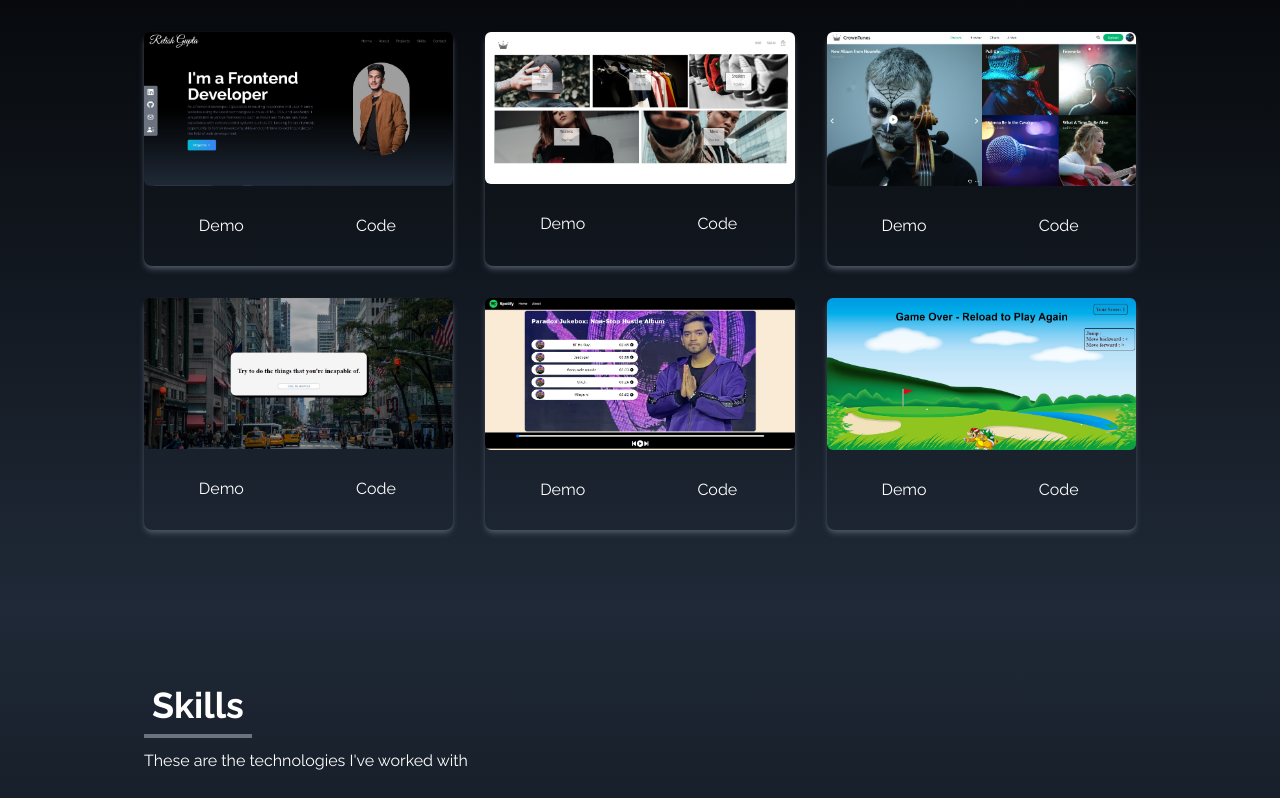
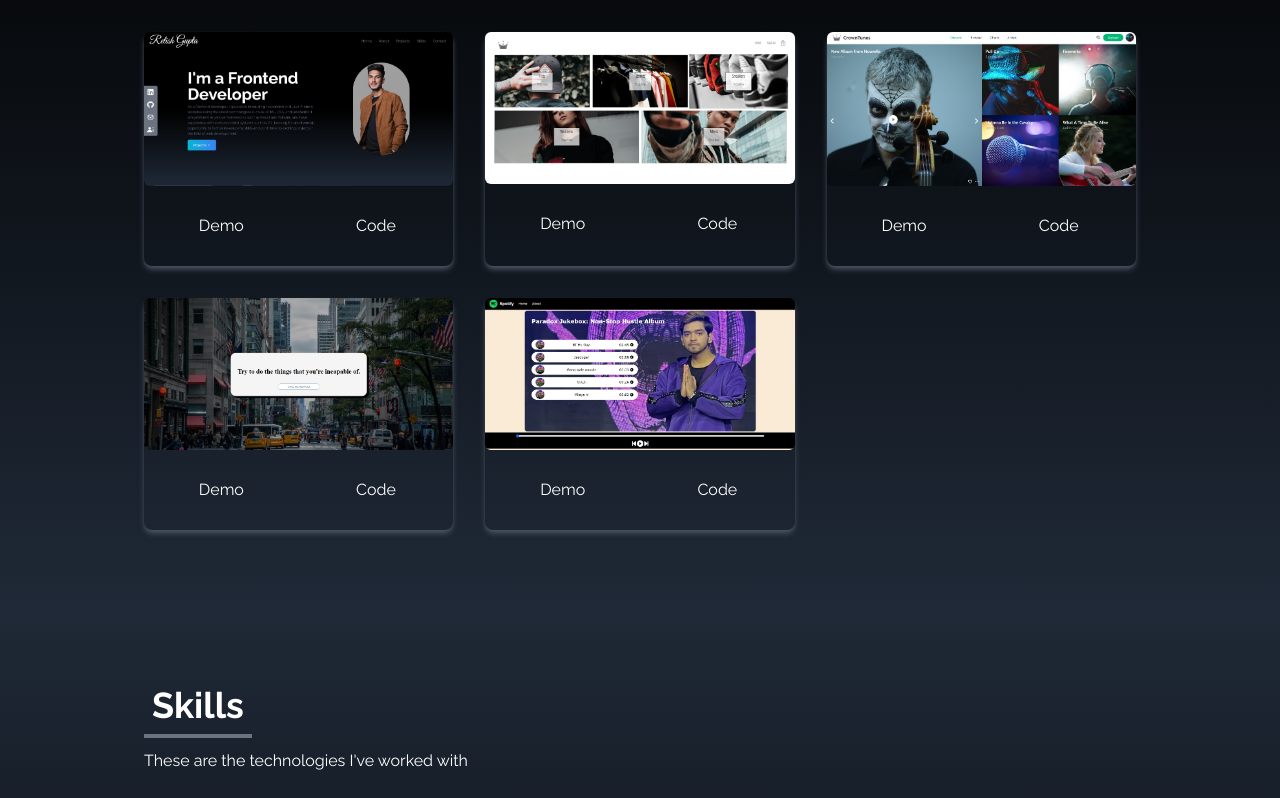
Before and after one commit to relishgupta/Portfolio, a React (Create React App) app: page / in a window 1280 px wide. Shown: the part 1791-2589 px from the top of the page. Built offline with nearby package versions, Linux system fonts and the light colour scheme.

Commit message:
updated projects section

```diff
--- a/src/components/projects.jsx
+++ b/src/components/projects.jsx
@@ -30,6 +30,7 @@ const Projects = () => {
     {
       id:6,
       src:game,
+      style:"hidden sm:shadow-md shadow-gray-600 rounded-lg",
     },
   ];
 
@@ -45,8 +46,8 @@ const Projects = () => {
           </p>
         </div>
         <div className="grid sm:grid-cols-2 md:grid-cols-3 gap-8 px-12 sm:px-0">
-          {projects.map(({src,id})=>(
-            <div key={id} className="shadow-md shadow-gray-600 rounded-lg">
+          {projects.map(({src,id,style})=>(
+            <div key={id} className={`shadow-md shadow-gray-600 rounded-lg + ${style}`}>
                 <img
                   src={src}
                   alt=""
```
